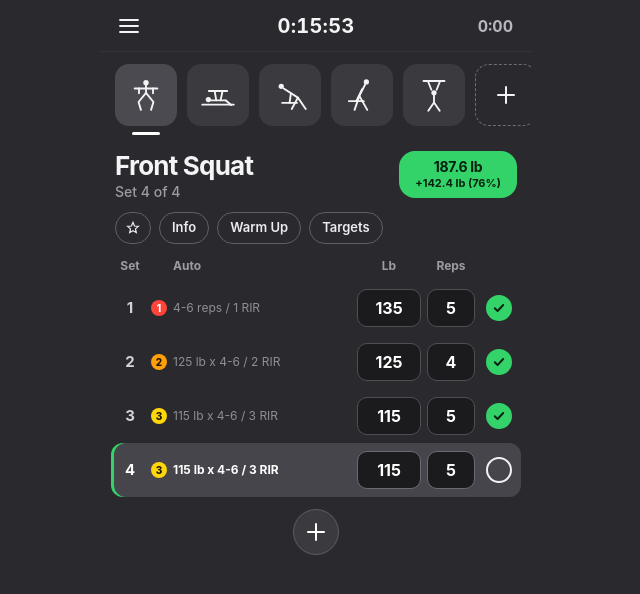
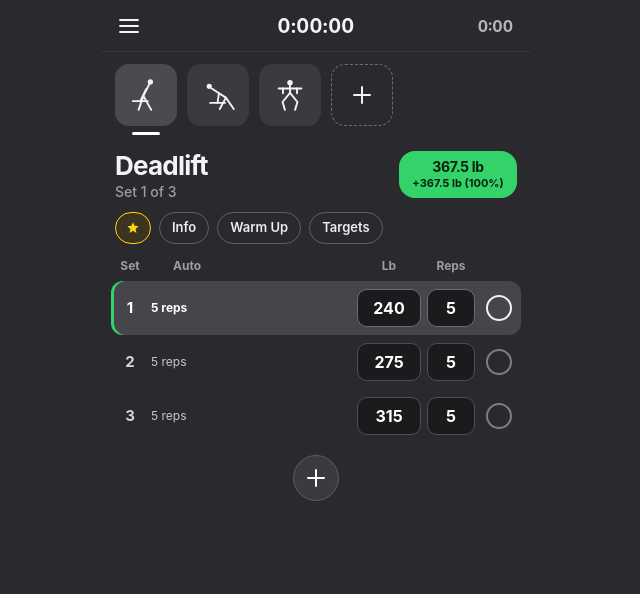
Before and after one commit to KV1400X/workout-screen, a plain HTML site: page index.html in a window 1280 px wide. Shown: the whole page, without its empty margins (324-964 px from the left). Drawn offline with Linux system fonts and the light colour scheme.

Commit message:
Load deadlift day from Nick's log

```diff
--- a/index.html
+++ b/index.html
@@ -444,7 +444,7 @@
 <div class="app" id="app"></div>
 <script>
 (function () {
-  var KEY = "workout-app-session-v1";
+  var KEY = "workout-app-session-v3";
   var REST_SEC = 90;
 
   var ICONS = {
@@ -543,93 +543,56 @@
   function defaultState() {
     var exercises = [
       {
-        id: "fs",
-        name: "Front Squat",
+        id: "dl",
+        name: "Deadlift",
+        icon: "deadlift",
+        starred: true,
+        showInfo: false,
+        showTargets: false,
+        info: "Monday deadlift. Logged 5s from 8-24-26: 240, 277, 315. Suggested working sets stay at 240, 275, 315 for five. Squat max in the log is 285 on 9-10-26 as a double. Deadlift max in the log is 355 on 6-29-26.",
+        scale: 1,
+        baseline: 0,
+        sets: [
+          { rx: "5 reps", lb: 240, reps: 5, done: false, rir: "", warm: false },
+          { rx: "5 reps", lb: 275, reps: 5, done: false, rir: "", warm: false },
+          { rx: "5 reps", lb: 315, reps: 5, done: false, rir: "", warm: false }
+        ]
+      },
+      {
+        id: "row",
+        name: "Dumbbell Row",
+        icon: "row",
+        starred: false,
+        showInfo: false,
+        showTargets: false,
+        info: "3 rounds of 10 at 40 lb.",
+        scale: 1,
+        baseline: 0,
+        sets: [
+          { rx: "10 reps", lb: 40, reps: 10, done: false, rir: "", warm: false },
+          { rx: "10 reps", lb: 40, reps: 10, done: false, rir: "", warm: false },
+          { rx: "10 reps", lb: 40, reps: 10, done: false, rir: "", warm: false }
+        ]
+      },
+      {
+        id: "hollow",
+        name: "Hollow Rocks",
         icon: "squat",
         starred: false,
         showInfo: false,
         showTargets: false,
-        info: "Barbell front squat. Elbows high, brace hard, and sit between your heels.",
+        info: "3 rounds of 10. No farmer carry. Left shoulder is the limiter, so no overhead today.",
         scale: 1,
-        baseline: 45.2,
+        baseline: 0,
         sets: [
-          { rx: "4-6 reps / 1 RIR", lb: 135, reps: 5, done: true, rir: 1, warm: false },
-          { rx: "125 lb x 4-6 / 2 RIR", lb: 125, reps: 4, done: true, rir: 2, warm: false },
-          { rx: "115 lb x 4-6 / 3 RIR", lb: 115, reps: 5, done: true, rir: 3, warm: false },
-          { rx: "115 lb x 4-6 / 3 RIR", lb: 115, reps: 5, done: false, rir: 3, warm: false }
-        ]
-      },
-      {
-        id: "bp",
-        name: "Bench Press",
-        icon: "bench",
-        starred: false,
-        showInfo: false,
-        showTargets: false,
-        info: "Touch the chest, feet planted, and press the bar back over the shoulders.",
-        scale: 1,
-        baseline: 150,
-        sets: [
-          { rx: "6-8 reps / 2 RIR", lb: 155, reps: 6, done: true, rir: 2, warm: false },
-          { rx: "155 lb x 6-8 / 2 RIR", lb: 155, reps: 5, done: true, rir: 2, warm: false },
-          { rx: "145 lb x 6-8 / 3 RIR", lb: 145, reps: 8, done: false, rir: 3, warm: false }
-        ]
-      },
-      {
-        id: "row",
-        name: "Barbell Row",
-        icon: "row",
-        starred: false,
-        showInfo: false,
-        showTargets: false,
-        info: "Hinge until the torso is near parallel and pull the bar to the ribs.",
-        scale: 1,
-        baseline: 140,
-        sets: [
-          { rx: "6-8 reps / 2 RIR", lb: 135, reps: 8, done: true, rir: 2, warm: false },
-          { rx: "135 lb x 6-8 / 2 RIR", lb: 135, reps: 7, done: false, rir: 2, warm: false },
-          { rx: "125 lb x 6-8 / 3 RIR", lb: 125, reps: 8, done: false, rir: 3, warm: false }
-        ]
-      },
-      {
-        id: "rdl",
-        name: "Romanian Deadlift",
-        icon: "deadlift",
-        starred: false,
-        showInfo: false,
-        showTargets: false,
-        info: "Soft knees, hips back, and stop when the hamstrings hit end range.",
-        scale: 1,
-        baseline: 160,
-        sets: [
-          { rx: "6-8 reps / 2 RIR", lb: 185, reps: 6, done: false, rir: 2, warm: false },
-          { rx: "185 lb x 6-8 / 2 RIR", lb: 185, reps: 6, done: false, rir: 2, warm: false },
-          { rx: "175 lb x 6-8 / 3 RIR", lb: 175, reps: 8, done: false, rir: 3, warm: false }
-        ]
-      },
-      {
-        id: "ohp",
-        name: "Overhead Press",
-        icon: "ohp",
-        starred: false,
-        showInfo: false,
-        showTargets: false,
-        info: "Squeeze glutes, ribs down, and press the bar to lockout over the mid-foot.",
-        scale: 1,
-        baseline: 95,
-        sets: [
-          { rx: "5-8 reps / 2 RIR", lb: 95, reps: 6, done: false, rir: 2, warm: false },
-          { rx: "95 lb x 5-8 / 2 RIR", lb: 95, reps: 5, done: false, rir: 2, warm: false },
-          { rx: "85 lb x 5-8 / 3 RIR", lb: 85, reps: 8, done: false, rir: 3, warm: false }
+          { rx: "10 reps", lb: "", reps: 10, done: false, rir: "", warm: false },
+          { rx: "10 reps", lb: "", reps: 10, done: false, rir: "", warm: false },
+          { rx: "10 reps", lb: "", reps: 10, done: false, rir: "", warm: false }
         ]
       }
     ];
-    var fs = exercises[0];
-    var e = bestEpley(fs) || 1;
-    fs.scale = 187.6 / e;
-    fs.baseline = 45.2;
     return {
-      elapsed: 15 * 60 + 53,
+      elapsed: 0,
       running: false,
       anchor: null,
       restLeft: 0,
@@ -803,7 +766,7 @@
         ? '<button type="button" class="danger confirm" data-action="reset-yes">Erase session</button><button type="button" class="linkish" data-action="reset-no">Cancel</button>'
         : '<button type="button" class="danger" data-action="reset-ask">Reset workout</button>';
       menu = '<div class="scrim" data-action="close-menu"><div class="drawer" data-action="noop">' +
-        "<h2>Workout</h2><p>" + state.exercises.length + " exercises · saved on this device</p>" +
+        "<h2>Deadlift day</h2><p>" + state.exercises.length + " exercises · saved on this device</p>" +
         list + resetBtn + "</div></div>";
     }
 
```
